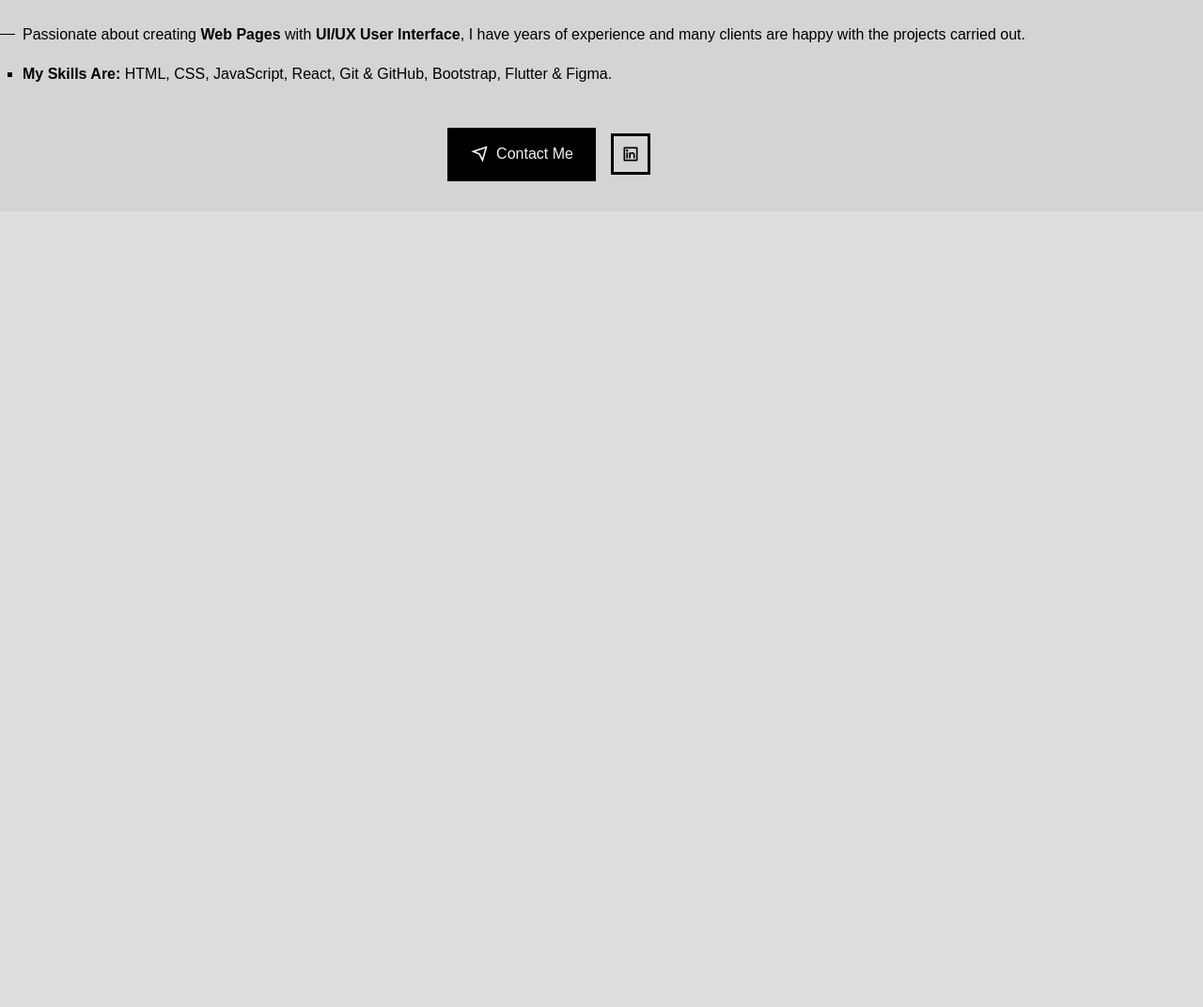
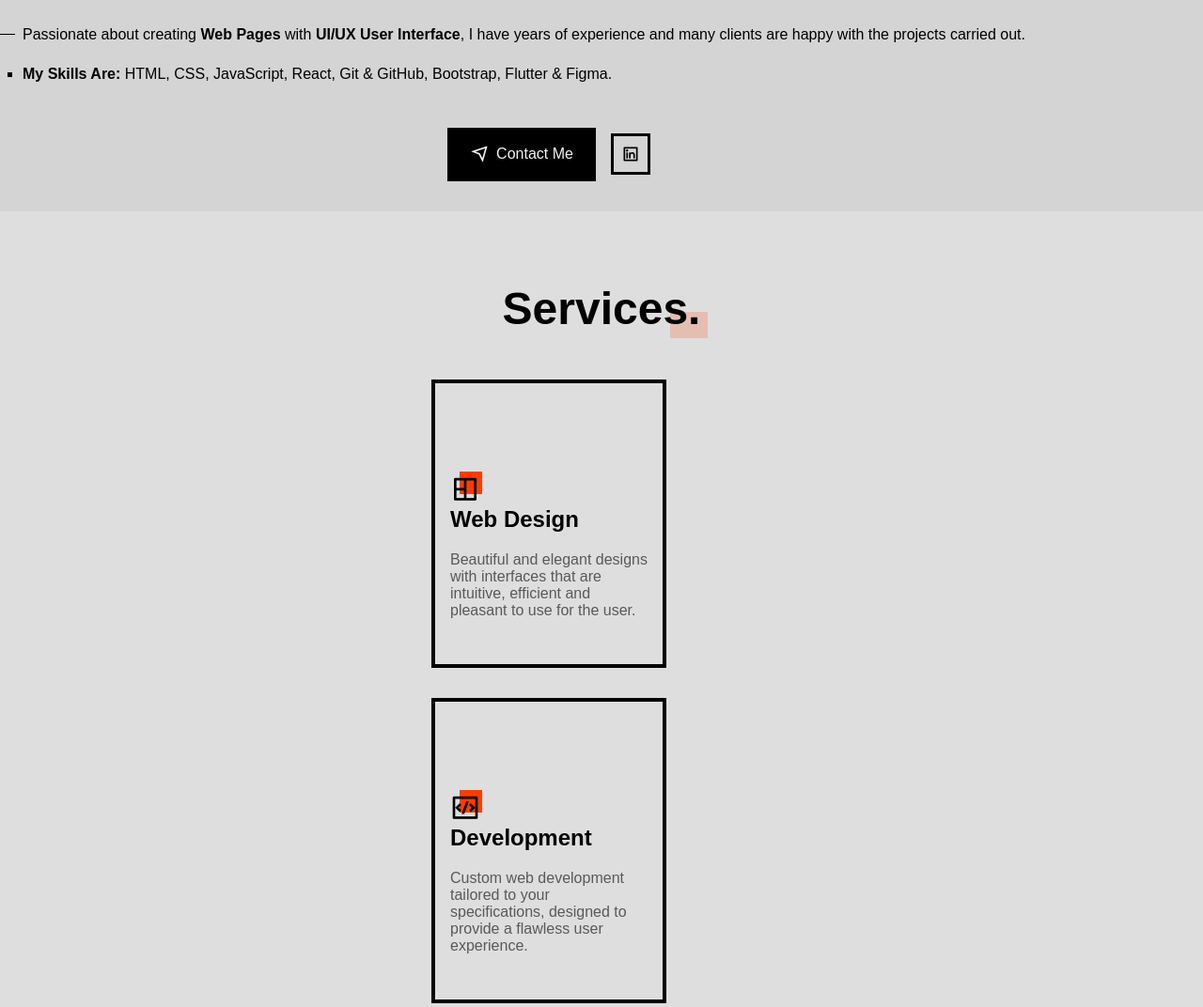
Before and after one commit to andrezadesousa/exemple-persona-portfolio, a plain HTML site: page index.html in a window 1280 px wide. Shown: the part 1264-2336 px from the top of the page at 94% size. Before the commit the page ends 1489 px from the top, so only its background shows below. Drawn offline with nearby package versions, Linux system fonts and the light colour scheme; a web font is replaced by a local one.

Commit message:
Feat: Create services section

```diff
--- a/assets/style/style.css
+++ b/assets/style/style.css
@@ -582,3 +582,65 @@ img {
     align-items: center;
     column-gap: 1rem;
 }
+
+/*Services*/
+.services__container{
+    grid-template-columns: 250px;
+    justify-content: center;
+    row-gap: 2rem;
+    padding-top: 1rem;
+}
+
+.services__card{
+    position: relative;
+}
+
+.services__content{
+    height: 100%;
+    background-color: var(--body-color);
+    border: 4px solid var(--black-color);
+    padding: 6rem 1rem 3rem;
+    z-index: 5;
+    position: relative;
+    transition: background-color .4s, border .4s;
+}
+
+.services__border{
+    position: absolute;
+    width: 100%;
+    height: 100%;
+    border: 4px solid var(--first-color);
+    top: 0;
+    left: 0;
+    transition: transform .4s;
+}
+
+.services__card:hover .services__border{
+    transform: translate(.75rem, .75rem);
+}
+
+.services__icon{
+    position: relative;
+    display: inline-block;
+}
+
+.services__icon i{
+    font-size: 2rem;
+    color: var(--black-color);
+    position: relative;
+    z-index: 5;
+}
+
+.services__box{
+    position: absolute;
+    width: 24px;
+    height: 24px;
+    background-color: var(--first-color);
+    right: -2px;
+    top: -2px;
+}
+
+.services__title{
+    font-size: var(--h2-font-size);
+    margin-bottom: 1.25rem;
+}
--- a/index.html
+++ b/index.html
@@ -103,7 +103,9 @@
 
         <section class="about section" id="about">
             <div class="about__container container grid">
-                <h2 class="section__title-1">About Me.</h2>
+                <h2 class="section__title-1">
+                    <span>About Me.</span>
+                </h2>
 
                 <div class="about__perfil">
                     <div class="about__image">
@@ -145,6 +147,71 @@
             </div>
         </section>
 
+        <section class="services section">
+            <h2 class="section__title-2">
+                <span>Services.</span>
+            </h2>
+
+            <div class="services__container container grid">
+                <article class="services__card">
+                    <div class="services__border"></div>
+
+                    <div class="services__content">
+                        <div class="services__icon">
+                            <div class="services__box"></div>
+                            <i class="ri-layout-4-line"></i>
+                        </div>
+
+                        <h2 class="services__title">Web Design</h2>
+
+                        <p class="services__description">
+                            Beautiful and elegant designs with
+                            interfaces that are intuitive, efficient
+                            and pleasant to use for the user.
+                        </p>
+                    </div>
+                </article>
+
+                <article class="services__card">
+                    <div class="services__border"></div>
+
+                    <div class="services__content">
+                        <div class="services__icon">
+                            <div class="services__box"></div>
+                            <i class="ri-code-box-line"></i>
+                        </div>
+
+                        <h2 class="services__title">Development</h2>
+
+                        <p class="services__description">
+                            Custom web development tailored to your
+                            specifications, designed to provide a
+                            flawless user experience.
+                        </p>
+                    </div>
+                </article>
+
+                <article class="services__card">
+                    <div class="services__border"></div>
+
+                    <div class="services__content">
+                        <div class="services__icon">
+                            <div class="services__box"></div>
+                            <i class="ri-smartphone-line"></i>
+                        </div>
+
+                        <h2 class="services__title">Mobile App</h2>
+
+                        <p class="services__description">
+                            Design and transform website projects
+                            into mobile apps to provide a seamless
+                            user experience.
+                        </p>
+                    </div>
+                </article>
+            </div>
+        </section>
+
     </main>
 
     <script src="assets/js/main.js"></script>
```
